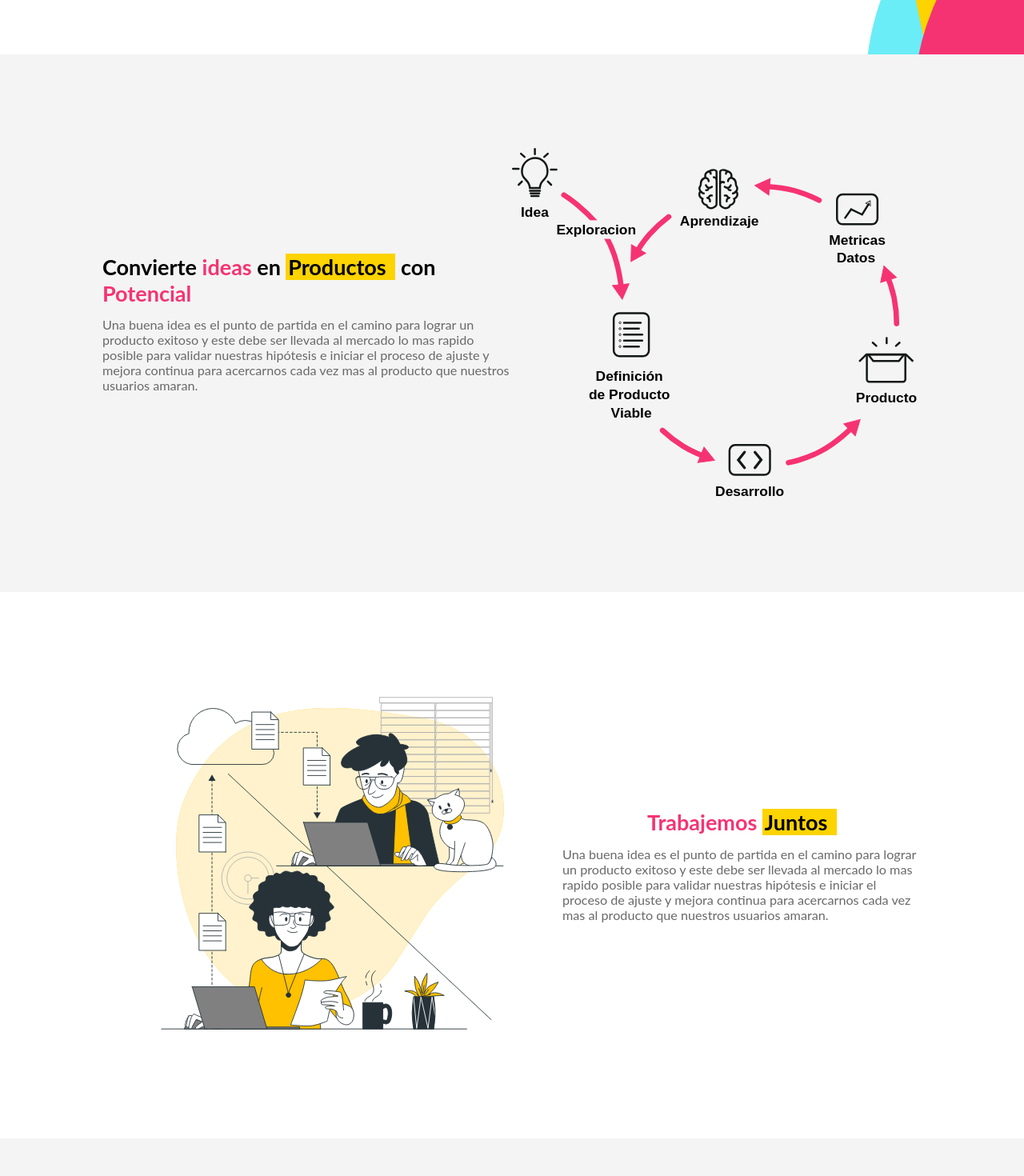
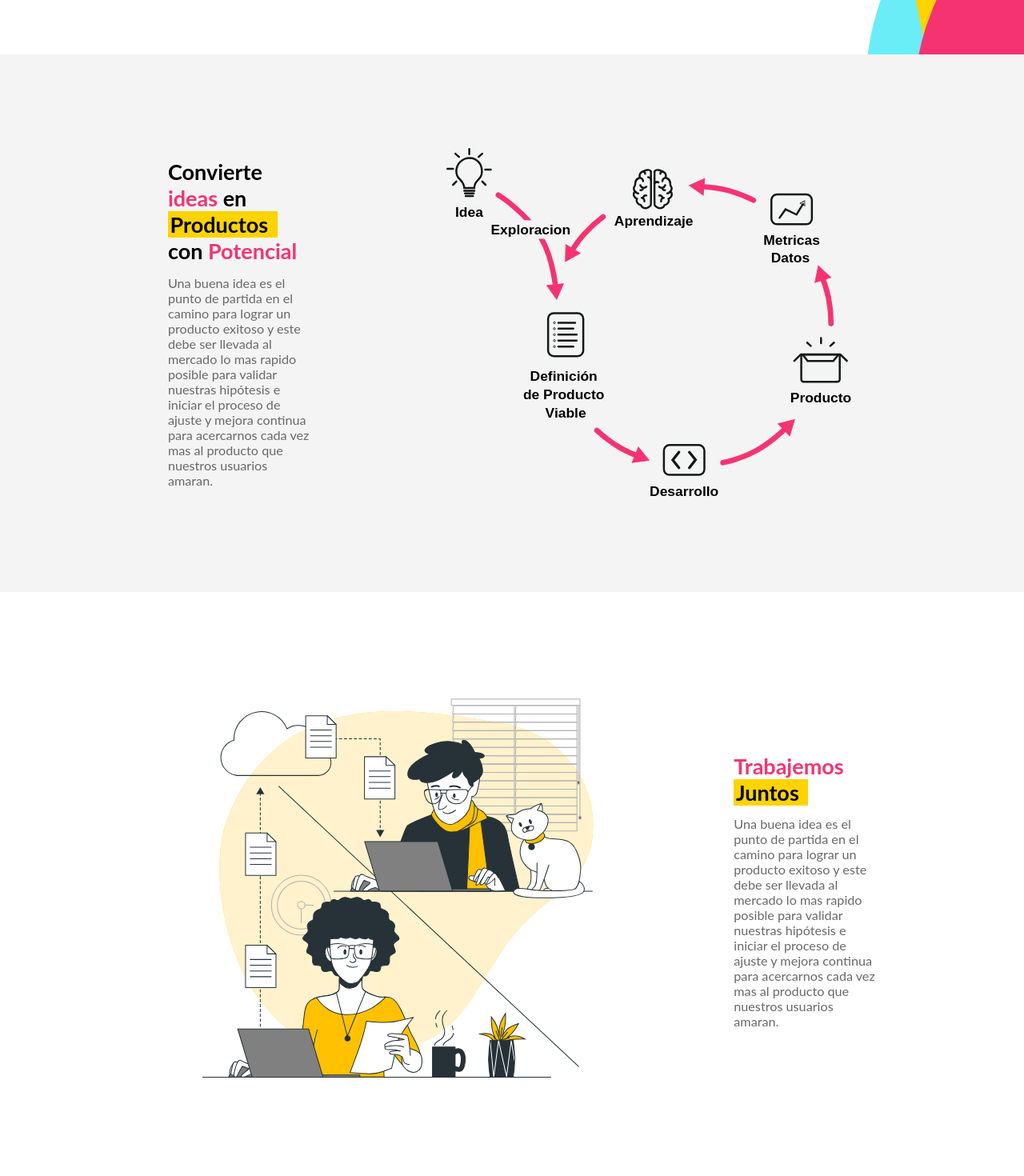
Before and after one commit to Groway-Studio/groway_landing, a React (Vite) app: page / in a window 1280 px wide. Shown: the part 520-1990 px from the top of the page at 80% size. Built offline with nearby package versions, Linux system fonts and the light colour scheme.

Commit message:
web corrections

```diff
--- a/src/components/Main/_main.scss
+++ b/src/components/Main/_main.scss
@@ -5,6 +5,7 @@
     margin-right: 0;
     display: flex;
     flex-direction: row;
+    justify-content: space-around;
     width: 80%;
 
     @include phone {
@@ -13,7 +14,7 @@
     }
 
     &__text {
-        width: 50%;
+        width: 18%;
         display: flex;
         justify-content: center;
         align-items: center;
@@ -66,6 +67,7 @@
     padding: 0;
     display: flex;
     flex-direction: row;
+    justify-content: space-around;
     width: 80%;
     @include phone {
         width: 100%;
@@ -73,7 +75,7 @@
     }
 
     &__text {
-        width: 50%;
+        width: 18%;
         display: flex;
         justify-content: center;
         align-items: center;
@@ -123,10 +125,11 @@
     padding: 0;
     display: flex;
     flex-direction: row;
+    justify-content: space-around;
     width: 80%;
 
     &__text {
-        width: 50%;
+        width: 18%;
         display: flex;
         justify-content: center;
         align-items: center;
```
